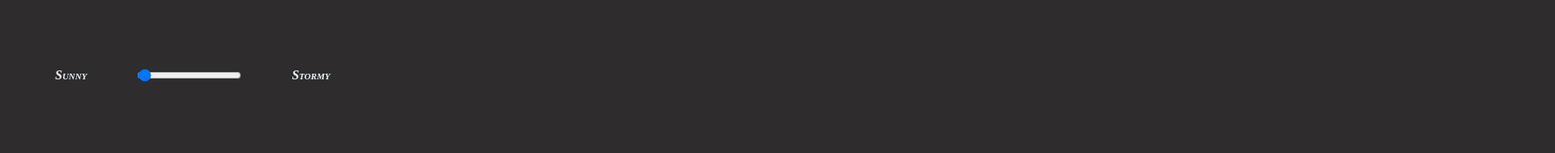
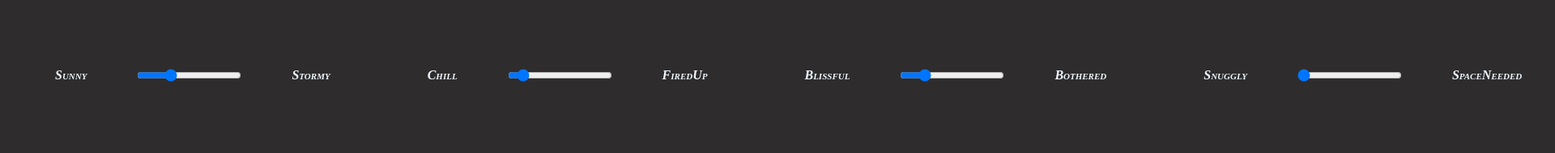
Before and after one commit to AnandtheRaju/website, a plain HTML site: page site3.html in a window 1280 px wide. Shown: the top 189 px of the page at 81% size, 1920 px wide, since content can reach past the window. Drawn offline with Linux system fonts and the light colour scheme.

Commit message:
Update site3.html

```diff
--- a/site3.html
+++ b/site3.html
@@ -24,7 +24,12 @@
 
 <body>
     <div id="moodsliders">
-        <p>Sunny</p><input type="range" min="0" max="100" value="1"><p>Stormy</p>
+        <p>Sunny</p><input type="range" min="0" max="100" value="30"><p>Stormy</p>
+        <p>Chill</p><input type="range" min="0" max="100" value="10"><p>FiredUp</p>
+        <p>Blissful</p><input type="range" min="0" max="100" value="20"><p>Bothered</p>
+        <p>Snuggly</p><input type="range" min="0" max="100" value="0"><p>SpaceNeeded</p>
+        <p>Relaxed</p><input type="range" min="0" max="100" value="7"><p>Restless</p>
+        <p>Silly</p><input type="range" min="0" max="100" value="0"><p>Serious</p>
     </div>
 </body>
 </html>
```
